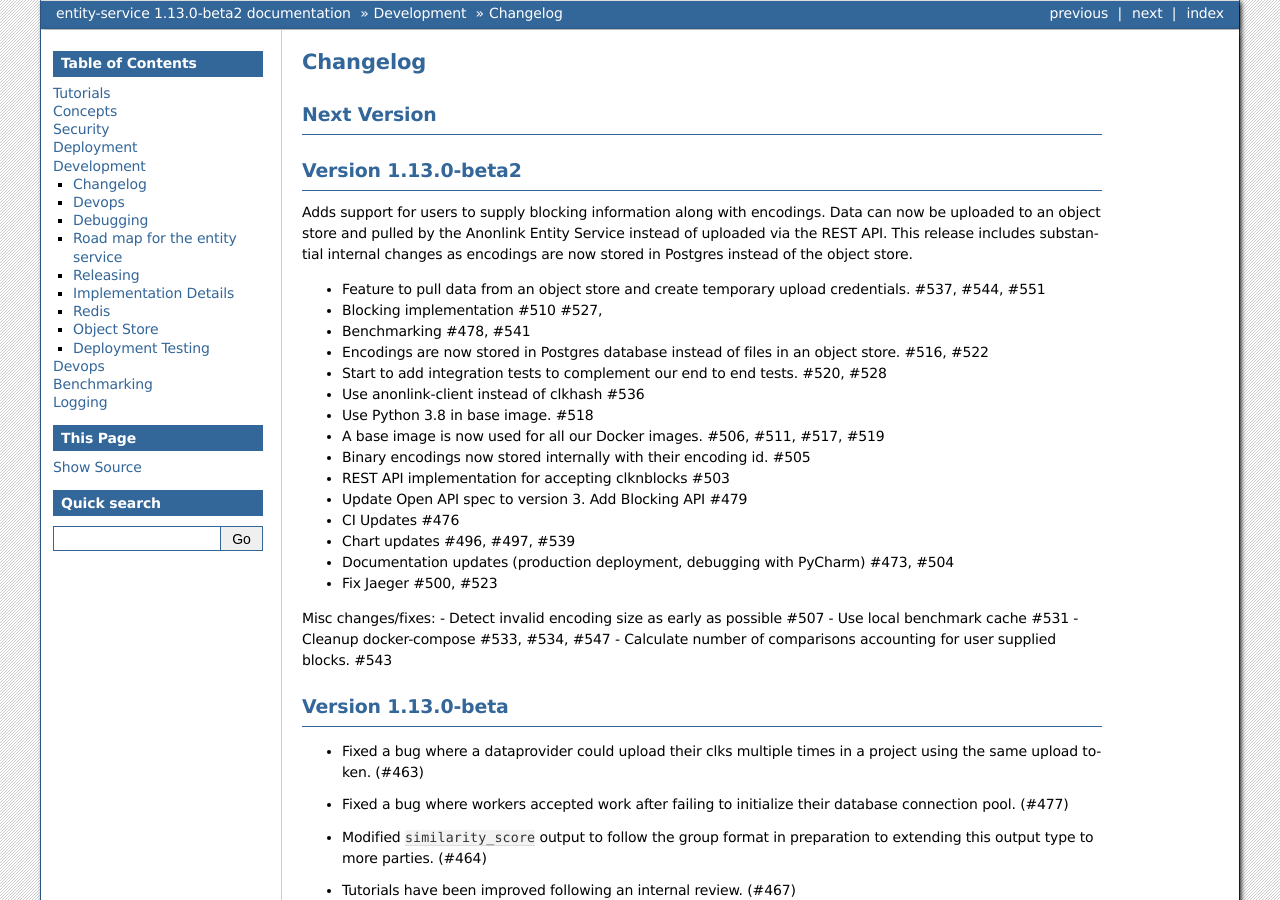
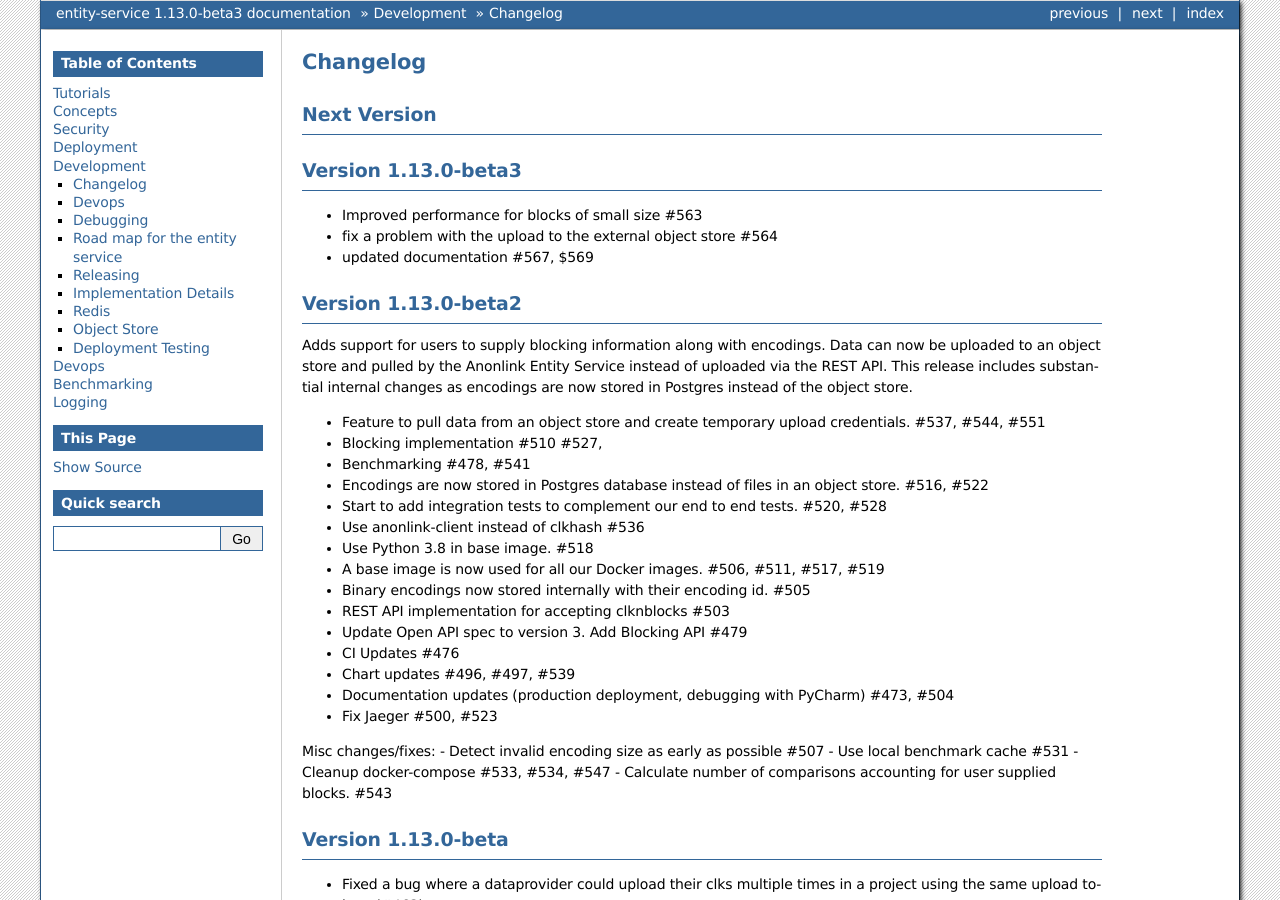
Before and after one commit to data61/anonlink-entity-service, a Sphinx documentation site: the page built from docs/changelog.rst, in a window 1280 px wide and 900 px high. Built offline with Sphinx 7.4.7, drawn with Linux system fonts in a browser that asks for light colours; formulas are drawn with MathJax 3; pages that are not in the unit, such as notebooks, are missing from menus; some of the changed text lies outside the part shown.

Commit message:
Release 1.13.0 beta3 (#570)

```diff
--- a/docs/changelog.rst
+++ b/docs/changelog.rst
@@ -7,6 +7,12 @@ Changelog
 Next Version
 ------------
 
+Version 1.13.0-beta3
+--------------------
+
+- Improved performance for blocks of small size #563
+- fix a problem with the upload to the external object store #564
+- updated documentation #567, $569
 
 Version 1.13.0-beta2
 --------------------
--- a/docs/conf.py
+++ b/docs/conf.py
@@ -68,7 +68,7 @@ author = 'Confidential Computing Team, Data61, CSIRO'
 # The short X.Y version.
 version = '1.13'
 # The full version, including alpha/beta/rc tags.
-release = '1.13.0-beta2'
+release = '1.13.0-beta3'
 
 # The language for content autogenerated by Sphinx. Refer to documentation
 # for a list of supported languages.
```
Also changed, not shown: 2 other files.
